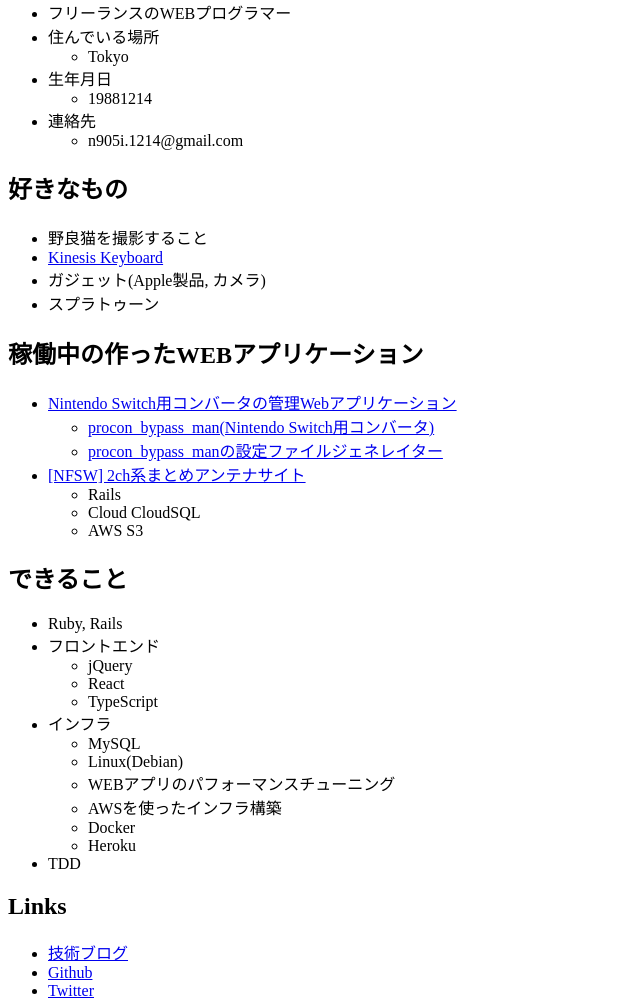
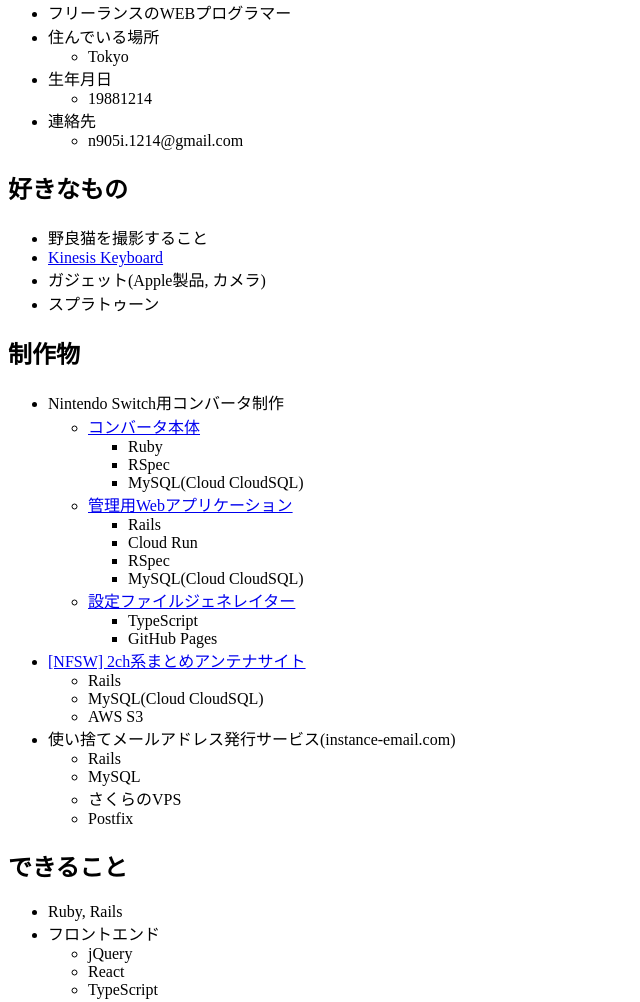
Before and after one commit to jiikko/jiikko.com, a plain HTML site: page public/index.html in a window 1280 px wide. Shown: the part 66-1068 px from the top of the page, without its empty margins (0-640 px from the left). Drawn offline with Linux system fonts and the light colour scheme.

Commit message:
update 制作物セクション

```diff
--- a/public/index.html
+++ b/public/index.html
@@ -41,16 +41,34 @@
     <li>スプラトゥーン</li>
   </ul>
 
-  <h2>稼働中の作ったWEBアプリケーション</h2>
+  <h2>制作物</h2>
   <ul>
     <li>
-      <a href="https://pbm-cloud.herokuapp.com/">Nintendo Switch用コンバータの管理Webアプリケーション</a>
+      Nintendo Switch用コンバータ制作
       <ul>
         <li>
-          <a href="https://github.com/splaplapla/procon_bypass_man">procon_bypass_man(Nintendo Switch用コンバータ)</a>
+          <a href="https://github.com/splaplapla/procon_bypass_man">コンバータ本体</a>
+          <ul>
+            <li>Ruby</li>
+            <li>RSpec</li>
+            <li>MySQL(Cloud CloudSQL)</li>
+          </ul>
         </li>
         <li>
-          <a href="https://splaplapla.github.io/procon_bypass_man_setting_editor/">procon_bypass_manの設定ファイルジェネレイター</a>
+          <a href="https://github.com/splaplapla/procon_bypass_man_cloud">管理用Webアプリケーション</a>
+          <ul>
+            <li>Rails</li>
+            <li>Cloud Run</li>
+            <li>RSpec</li>
+            <li>MySQL(Cloud CloudSQL)</li>
+          </ul>
+        </li>
+        <li>
+          <a href="https://splaplapla.github.io/procon_bypass_man_setting_editor/">設定ファイルジェネレイター</a>
+          <ul>
+            <li>TypeScript</li>
+            <li>GitHub Pages</li>
+          </ul>
         </li>
       </ul>
     </li>
@@ -58,8 +76,17 @@
       <a href="https://prpr-antena.com">[NFSW] 2ch系まとめアンテナサイト</a>
       <ul>
         <li>Rails</li>
-        <li>Cloud CloudSQL</li>
+        <li>MySQL(Cloud CloudSQL)</li>
         <li>AWS S3</li>
+      </ul>
+    </li>
+    <li>
+      使い捨てメールアドレス発行サービス(instance-email.com)
+      <ul>
+        <li>Rails</li>
+        <li>MySQL</li>
+        <li>さくらのVPS</li>
+        <li>Postfix</li>
       </ul>
     </li>
   </ul>
```
